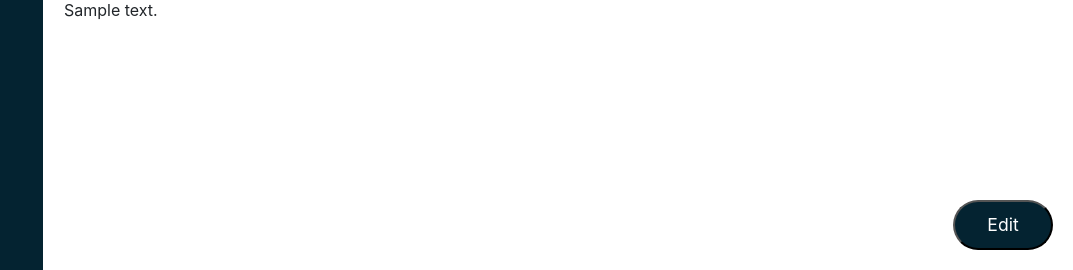
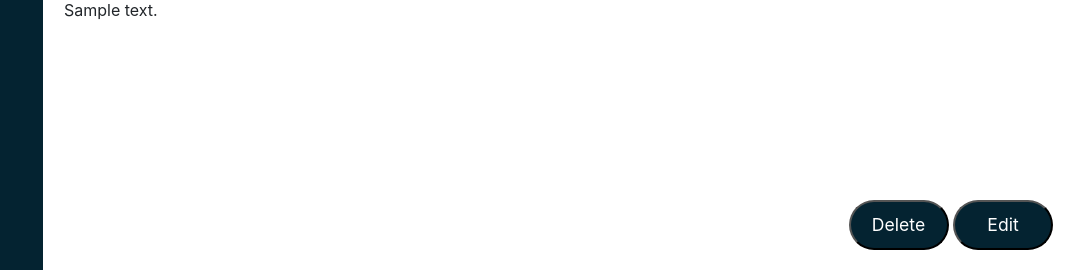
Before and after one commit to leduy8/tallie-backend, a Flask app: page /your_product/1 in a window 1280 px wide. Shown: the part 530-800 px from the top of the page, without its empty margins (207-1280 px from the left). Run offline with Flask 2, Linux system fonts and the light colour scheme; a user stored in the database is signed in; tables that the repository leaves empty hold one stand-in row (values such as "Sample post"); some libraries are stand-ins or nearby versions.

Commit message:
delete product functionality

```diff
--- a/app/routes.py
+++ b/app/routes.py
@@ -35,6 +35,19 @@ def your_product_details(id):
     product = Product.query.filter_by(id=id).first()
     reviews_users = db.session.query(Review, User).filter(Review.product_id==product.id).join(User, Review.user_id==User.id)
     return render_template('product_details.html', product=product, reviews=reviews_users)
+
+
+@app.route('/your_product/<id>/delete')
+@login_required
+def your_product_delete(id):
+    product = Product.query.filter_by(id=id).first()
+    reviews = Review.query.filter_by(product_id=product.id).all()
+    db.session.delete(product)
+    for review in reviews:
+        db.session.delete(review)
+    db.session.commit()
+    flash(f'Your product: {product.name} has been deleted!')
+    return redirect(url_for('your_product'))
 
 
 @app.route('/your_product/new', methods=['GET', 'POST'])
--- a/app/static/css/product_details.css
+++ b/app/static/css/product_details.css
@@ -18,14 +18,14 @@
     bottom: 20px;
 }
 
-.edit-button {
+.button {
     width: 100px;
     height: 50px;
     background-color: #042331;
     border-radius: 25px;
 }
 
-.edit-link, .edit-link:visited, .edit-link:hover, .edit-link:active {
+.link, .link:visited, .link:hover, .link:active {
     color: #fff;
     text-decoration: none;
     font-size: 1.1em;
--- a/app/templates/product_details.html
+++ b/app/templates/product_details.html
@@ -89,8 +89,42 @@
     </section>
 
     <section id="edit">
-        <button class="edit-button">
-            <a href="{{ url_for('your_product_edit', id=product.id) }}" class="edit-link">Edit</a>
+        <!-- Button trigger modal -->
+        <button type="button" class="button" data-toggle="modal" data-target="#deleteModal">
+            <div class="link">Delete</div>
+        </button>
+        <!-- <button class="button">
+            <a href="{{ url_for('your_product_delete', id=product.id) }}" class="link">Delete</a>
+        </button> -->
+        <button class="button">
+            <a href="{{ url_for('your_product_edit', id=product.id) }}" class="link">Edit</a>
         </button>
     </section>
+
+    <section id="modal">
+        <!-- Modal -->
+        <div class="modal fade" id="deleteModal" tabindex="-1" role="dialog" aria-labelledby="deleteModalLabel" aria-hidden="true">
+            <div class="modal-dialog" role="document">
+                <div class="modal-content">
+                    <div class="modal-header">
+                        <h5 class="modal-title" id="deleteModalLabel">Modal title</h5>
+                        <button type="button" class="close" data-dismiss="modal" aria-label="Close">
+                            <span aria-hidden="true">&times;</span>
+                        </button>
+                    </div>
+                    <div class="modal-body">
+                        Do you really want to delete: {{ product.name }}
+                    </div>
+                    <div class="modal-footer">
+                        <button type="button" class="button" data-dismiss="modal">
+                            <div class="link">Close</div>
+                        </button>
+                        <button type="button" class="button">
+                            <a href="{{ url_for('your_product_delete', id=product.id) }}" class="link">Delete</a>
+                        </button>
+                    </div>
+                </div>
+            </div>
+        </div>
+    </section>
 {% endblock %}
--- a/requirements.txt
+++ b/requirements.txt
@@ -3,6 +3,8 @@ astroid==2.5.3
 autopep8==1.5.6
 Babel==2.9.0
 blinker==1.4
+certifi==2021.5.30
+chardet==4.0.0
 click==7.1.2
 colorama==0.4.4
 dnspython==2.1.0
@@ -18,7 +20,7 @@ Flask-Moment==0.11.0
 Flask-SQLAlchemy==2.5.1
 Flask-WTF==0.14.3
 greenlet==1.0.0
-idna==3.1
+idna==2.10
 importlib-metadata==3.10.1
 isort==5.8.0
 itsdangerous==1.1.0
@@ -35,12 +37,14 @@ python-dateutil==2.8.1
 python-dotenv==0.17.0
 python-editor==1.0.4
 pytz==2021.1
+requests==2.25.1
 six==1.15.0
 SQLAlchemy==1.4.8
 SQLAlchemy-Utils==0.37.3
 toml==0.10.2
 typed-ast==1.4.3
 typing-extensions==3.7.4.3
+urllib3==1.26.5
 visitor==0.1.3
 Werkzeug==1.0.1
 wrapt==1.12.1
--- a/scripts.txt
+++ b/scripts.txt
@@ -1 +1 @@
-pip install python-dotenv Flask, Flask-WTF, Flask-SQLAlchemy, Flask-Migrate, psycopg2 SQLAlchemy-Utils, requests
+pip install python-dotenv Flask, Flask-WTF, Flask-SQLAlchemy, Flask-Migrate, psycopg2 SQLAlchemy-Utils, requests, Flask-Mail
```
